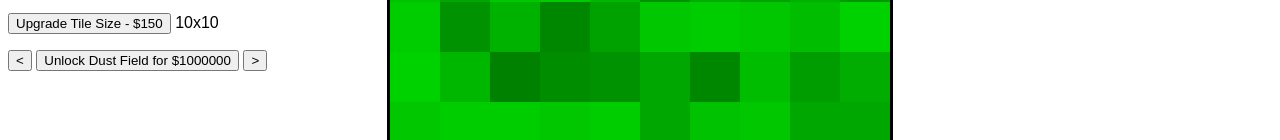
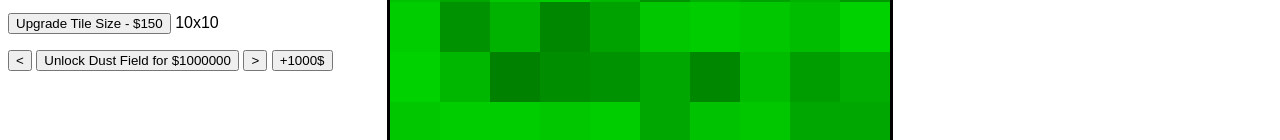
Before and after one commit to Zanman503/Naeroglops, a plain HTML site: page games/ts/ts.html in a window 1280 px wide. Shown: the part 248-388 px from the top of the page. Drawn offline with Linux system fonts and the light colour scheme.

Commit message:
Update ts.html

```diff
--- a/games/ts/ts.html
+++ b/games/ts/ts.html
@@ -156,7 +156,7 @@ window.onclick = function(event) {
         </script>
 
 
-
+<button onclick="1000()">+1000$</button>
 
 
 
```
